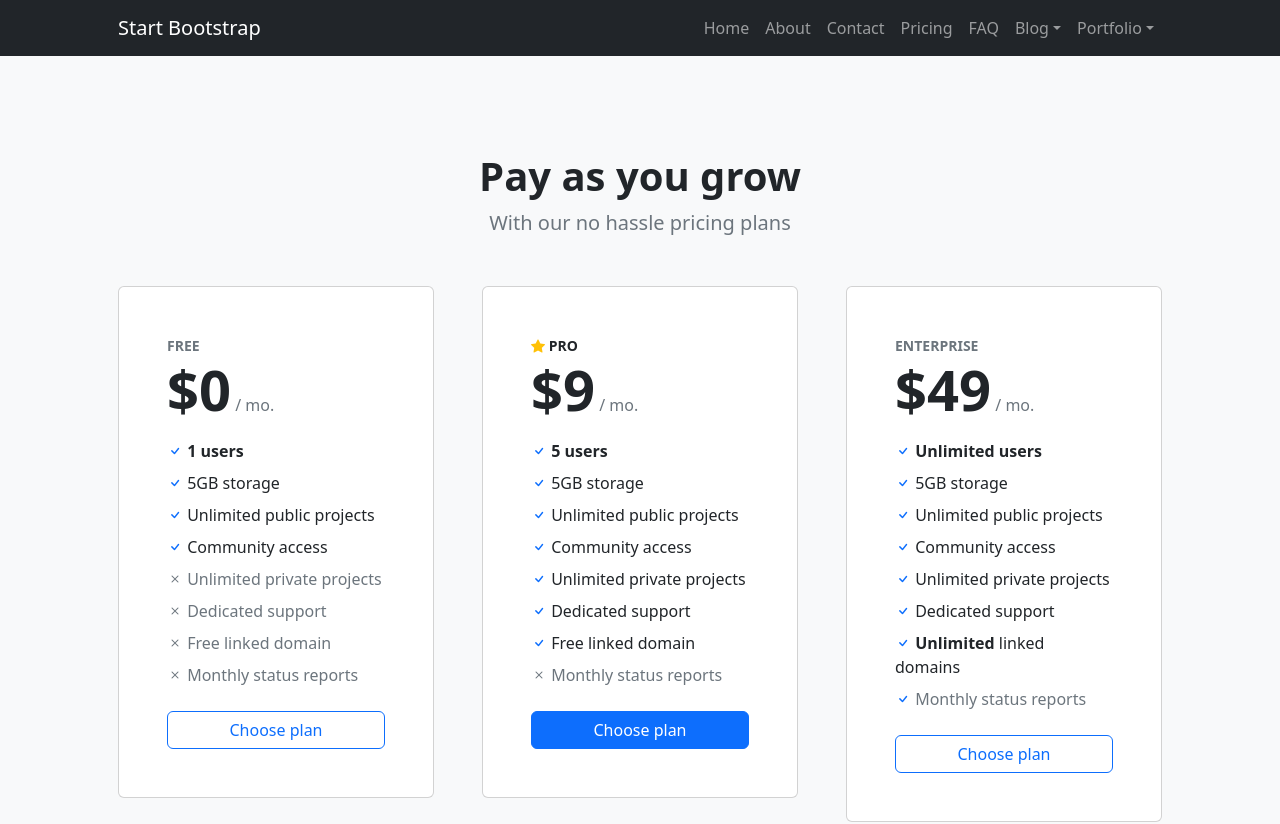
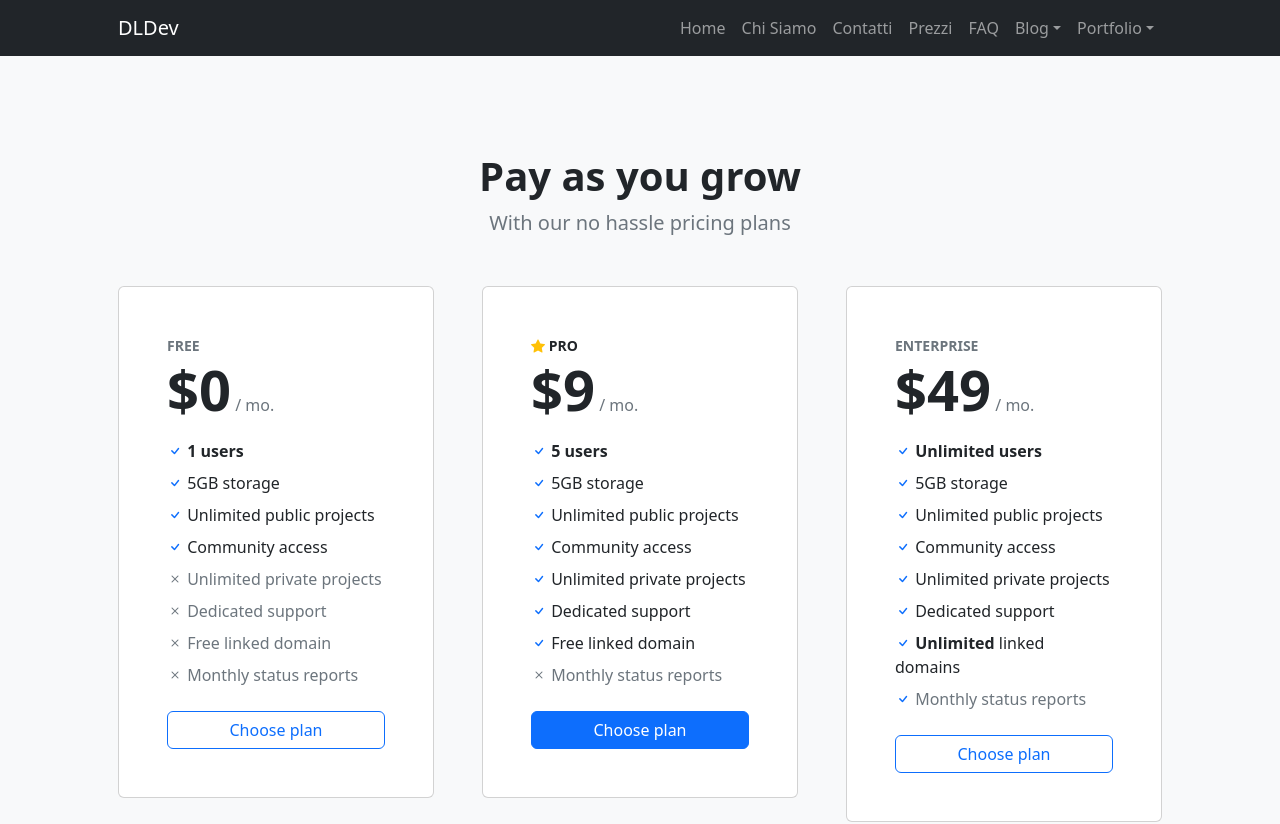
Before and after one commit to Liccidario/DLDev, a plain HTML site: page pricing.html in a window 1280 px wide. Shown: the top 824 px of the page. Drawn offline with nearby package versions, Linux system fonts and the light colour scheme.

Commit message:
Navbar
Copiato stile navbar da index.html su tutte le pagine

```diff
--- a/pricing.html
+++ b/pricing.html
@@ -16,22 +16,22 @@
     <body class="d-flex flex-column">
         <main class="flex-shrink-0">
             <!-- Navigation-->
-            <nav class="navbar navbar-expand-lg navbar-dark bg-dark">
+            <nav class="navbar navbar-expand-lg navbar-dark bg-dark navbar sticky-top bg-body-tertiary">
                 <div class="container px-5">
-                    <a class="navbar-brand" href="index.html">Start Bootstrap</a>
-                    <!-- <img class="navbar-logo" src="assets/logo.png" alt=""> -->
+                    <a class="navbar-brand" href="index.html">DLDev</a>
                     <button class="navbar-toggler" type="button" data-bs-toggle="collapse" data-bs-target="#navbarSupportedContent" aria-controls="navbarSupportedContent" aria-expanded="false" aria-label="Toggle navigation"><span class="navbar-toggler-icon"></span></button>
                     <div class="collapse navbar-collapse" id="navbarSupportedContent">
                         <ul class="navbar-nav ms-auto mb-2 mb-lg-0">
                             <li class="nav-item"><a class="nav-link" href="index.html">Home</a></li>
-                            <li class="nav-item"><a class="nav-link" href="about.html">About</a></li>
-                            <li class="nav-item"><a class="nav-link" href="contact.html">Contact</a></li>
-                            <li class="nav-item"><a class="nav-link" href="pricing.html">Pricing</a></li>
+                            <li class="nav-item"><a class="nav-link" href="about.html">Chi Siamo</a></li>
+                            <li class="nav-item"><a class="nav-link" href="contact.html">Contatti</a></li>
+                            <li class="nav-item"><a class="nav-link" href="pricing.html">Prezzi</a></li>
                             <li class="nav-item"><a class="nav-link" href="faq.html">FAQ</a></li>
+
                             <li class="nav-item dropdown">
                                 <a class="nav-link dropdown-toggle" id="navbarDropdownBlog" href="#" role="button" data-bs-toggle="dropdown" aria-expanded="false">Blog</a>
                                 <ul class="dropdown-menu dropdown-menu-end" aria-labelledby="navbarDropdownBlog">
-                                    <li><a class="dropdown-item" href="blog-home.html">Blog Home</a></li>
+                                    <li><a class="dropdown-item" href="blog-home.html">Blog</a></li>
                                     <li><a class="dropdown-item" href="blog-post.html">Blog Post</a></li>
                                 </ul>
                             </li>
```
Also changed, not shown: Il mio primo blog post.html (+7 -6 lines), about.html (+7 -6 lines), blog-home.html (+7 -6 lines), contact.html (+7 -6 lines), faq.html (+7 -6 lines), portfolio-item.html (+7 -6 lines), portfolio-overview.html (+7 -6 lines).
